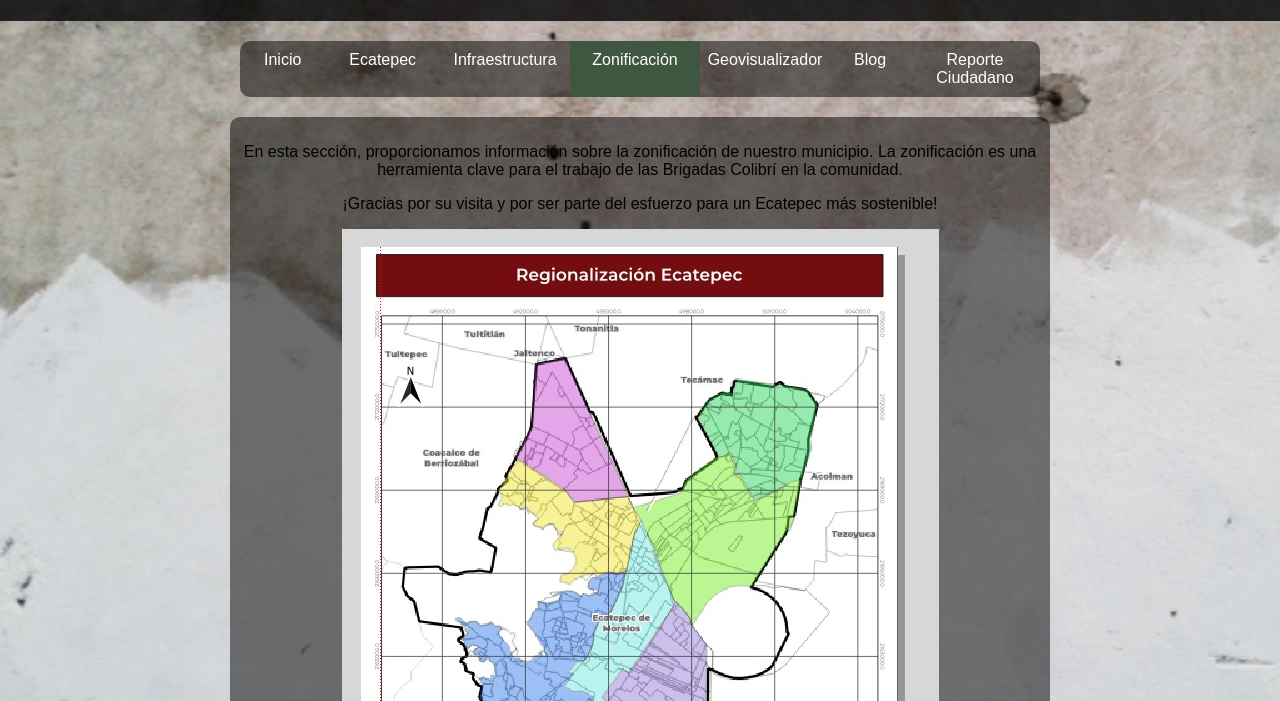
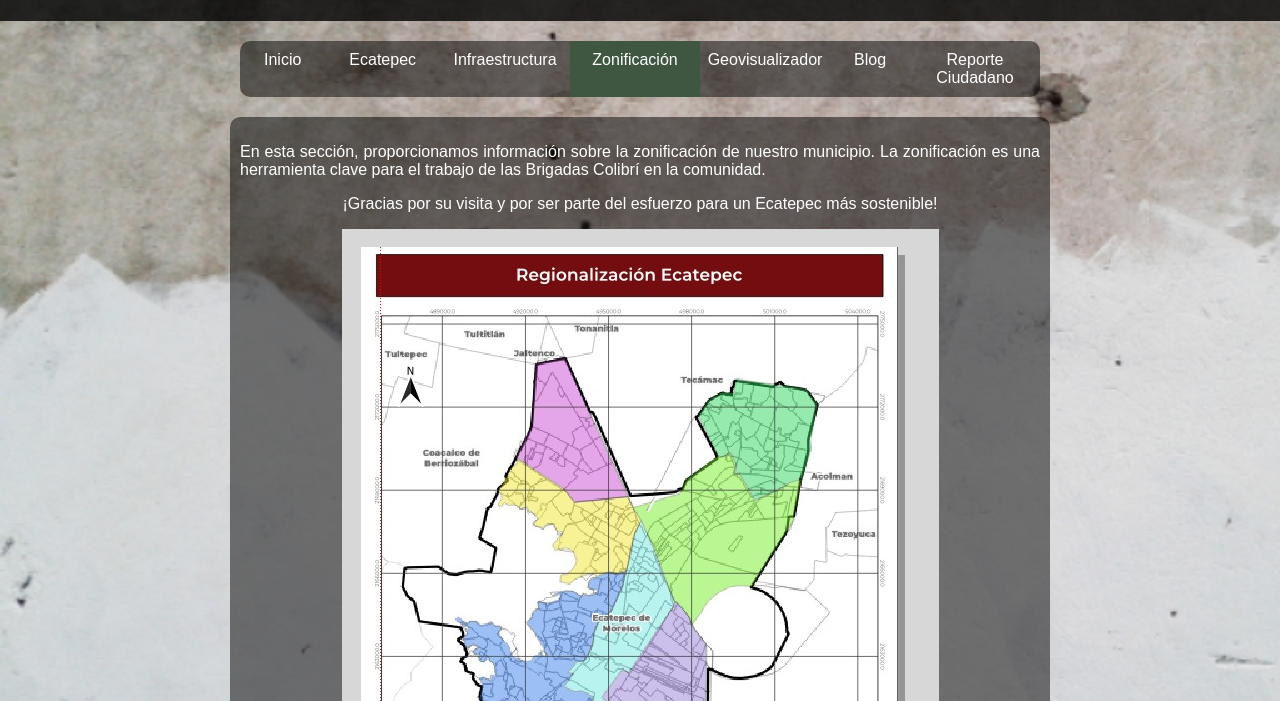
Before and after one commit to AguaMap/contraloriaEcatepec, a plain HTML site: page ecatepec/zonificacion_ecatepec.html in a window 1280 px wide. Shown: the part 99-800 px from the top of the page. Drawn offline with Linux system fonts and the light colour scheme.

Commit message:
Update styles_ecatepec.css

```diff
--- a/ecatepec/styles_ecatepec.css
+++ b/ecatepec/styles_ecatepec.css
@@ -144,3 +144,12 @@ body {
   font-size: 1.1em;
   color: white;
 }
+.justificado {
+  text-align: justify;
+  color: white; /* Asegurar que el texto sea blanco */
+}
+
+.centrado {
+  text-align: center;
+  color: white; /* Asegurar que el texto sea blanco */
+}
```
